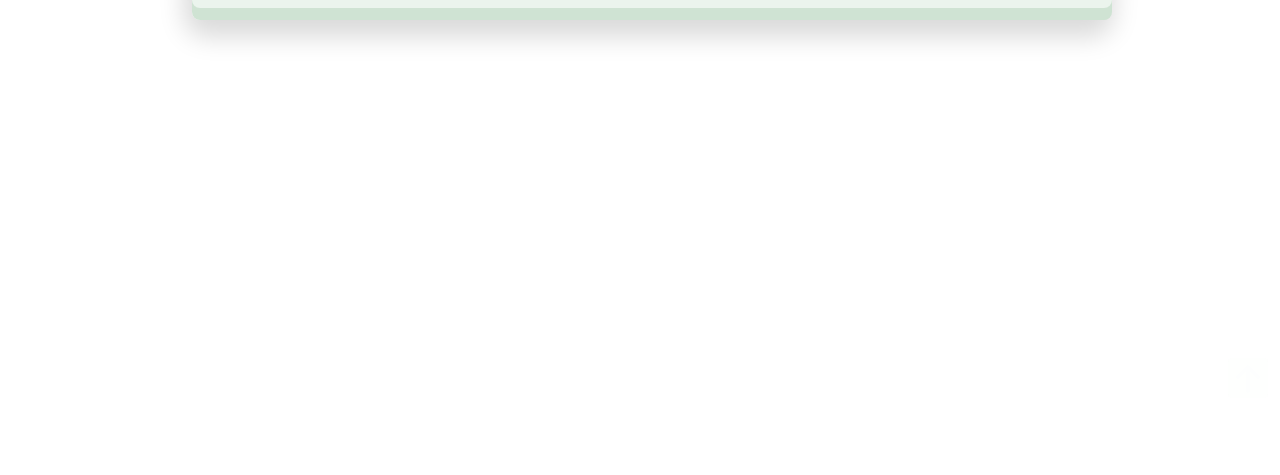
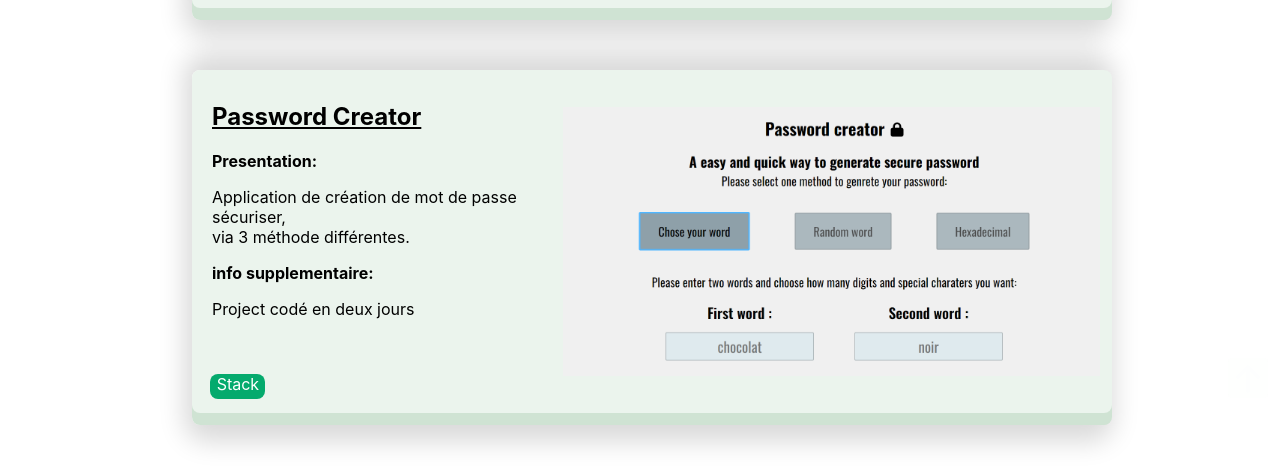
Before and after one commit to LFSchefer/portfolio, a React (Create React App) app: page / in a window 1280 px wide. Shown: the part 385-860 px from the top of the page. Built offline with nearby package versions, Linux system fonts and the light colour scheme.

Commit message:
password card start

```diff
--- a/src/App.css
+++ b/src/App.css
@@ -15,7 +15,7 @@
 }
 
 .card-info {
-  width: 50%;
+  width: 40%;
   padding: 0 8px;
 }
 
--- a/src/App.js
+++ b/src/App.js
@@ -3,6 +3,7 @@ import ScrollBar from './components/ScrollBar';
 import ScrollUp from './components/ScrollUp';
 import NiceMesses from './components/NiceMesses';
 import Link from './components/Link';
+import Password from './components/Password';
 
 function App() {
   return (
@@ -10,6 +11,7 @@ function App() {
       <ScrollBar/>
       <Link/>
       <NiceMesses/>
+      <Password/>
       <ScrollUp/>
     </div>
   );
--- /dev/null
+++ b/src/components/Password.css
@@ -0,0 +1,7 @@
+.img-baner {
+  background-size: contain;
+  width: 560px;
+  height: 319px;
+  background-repeat: no-repeat;
+  background-position: center;
+}
--- /dev/null
+++ b/src/components/Password.jsx
@@ -0,0 +1,44 @@
+import * as React from "react"
+import "./Password.css"
+
+export default function Password() {
+
+  const [extend, setExtend] = React.useState(false)
+
+  const handleClick = () => {
+    setExtend(prev => !prev)
+  }
+
+  const stack = <div className={extend ? "stack-anim" : "stack"}>
+  <p><strong>Stack Technique:</strong></p>
+  <ul>
+    <li>Back end: Ruby on Rails</li>
+    <li>Front end: Stimulus, JS vanilla, intégration de <a href="https://p5js.org/" target="blank">P5JS</a> pour les animations </li>
+    <li>Utilisation d'API: Mapbox (Map / Geolocalisation), Google (Adresse auto complete / itineraire), Météo-concep (prevision météo)</li>
+  </ul>
+</div>
+
+  return (
+    <div className="shadow-box">
+    <div className="card">
+      <div className="card-info">
+        <div className="card-title">
+          <a href="https://passwordcreator-b967154079e8.herokuapp.com/" target="blank">
+            <h2>Password Creator</h2>
+          </a>
+        </div>
+        <div className="card-txt">
+          <p><strong>Presentation:</strong></p>
+          <p>Application de création de mot de passe sécuriser, <br />via 3 méthode différentes. </p>
+          <p><strong>info supplementaire:</strong></p>
+          <p>Project codé en deux jours</p>
+        </div>
+      </div>
+      <div className="img-baner" style={{ backgroundImage: "url('/images/Password-baner.png')" }}>
+      </div>
+      <div className="btn-stack" onClick={handleClick}>Stack</div>
+    </div>
+    {stack}
+  </div>
+  )
+}
```
Also changed, not shown: public/images/Password-baner.png (added), src/components/NiceMesses.jsx (indentation only).
